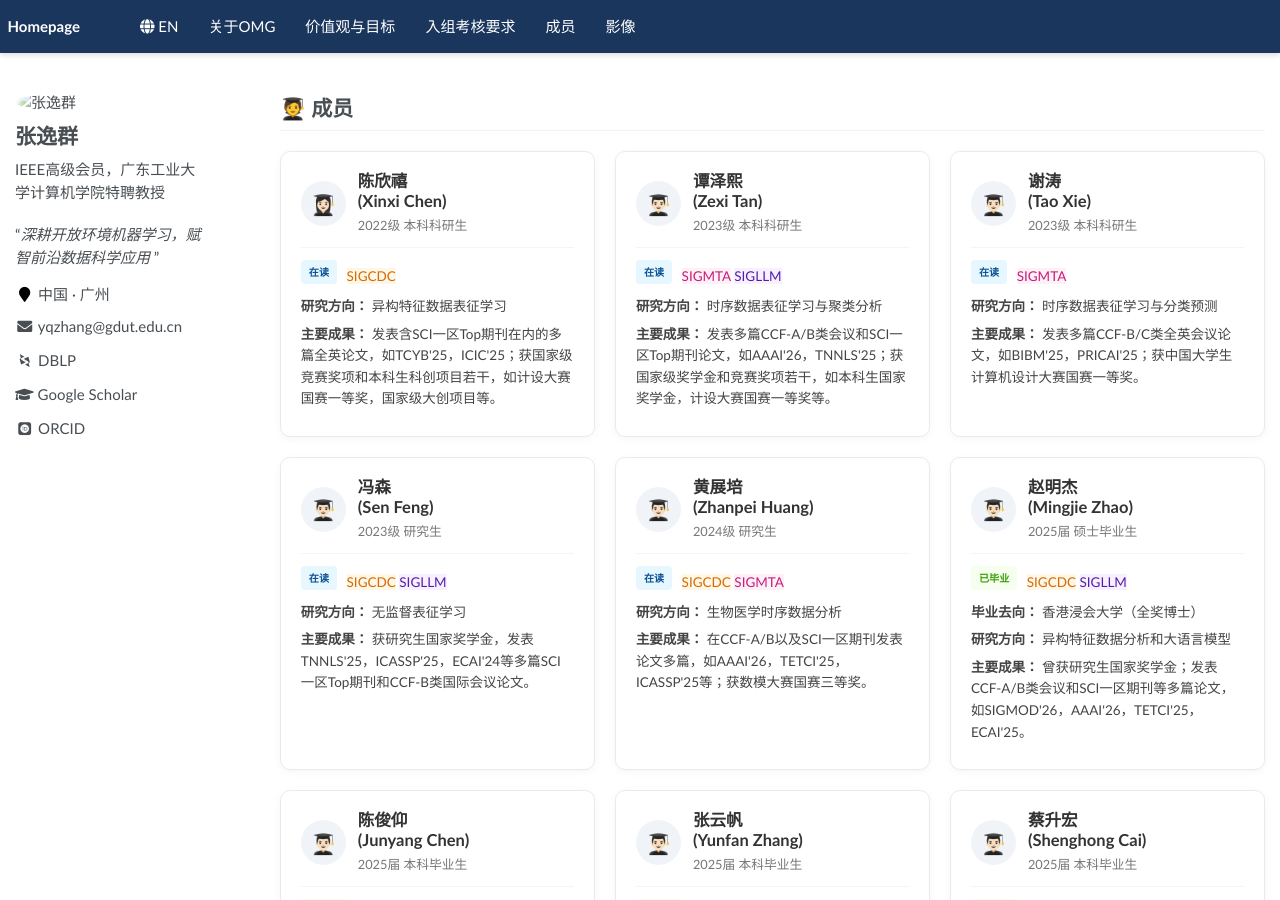
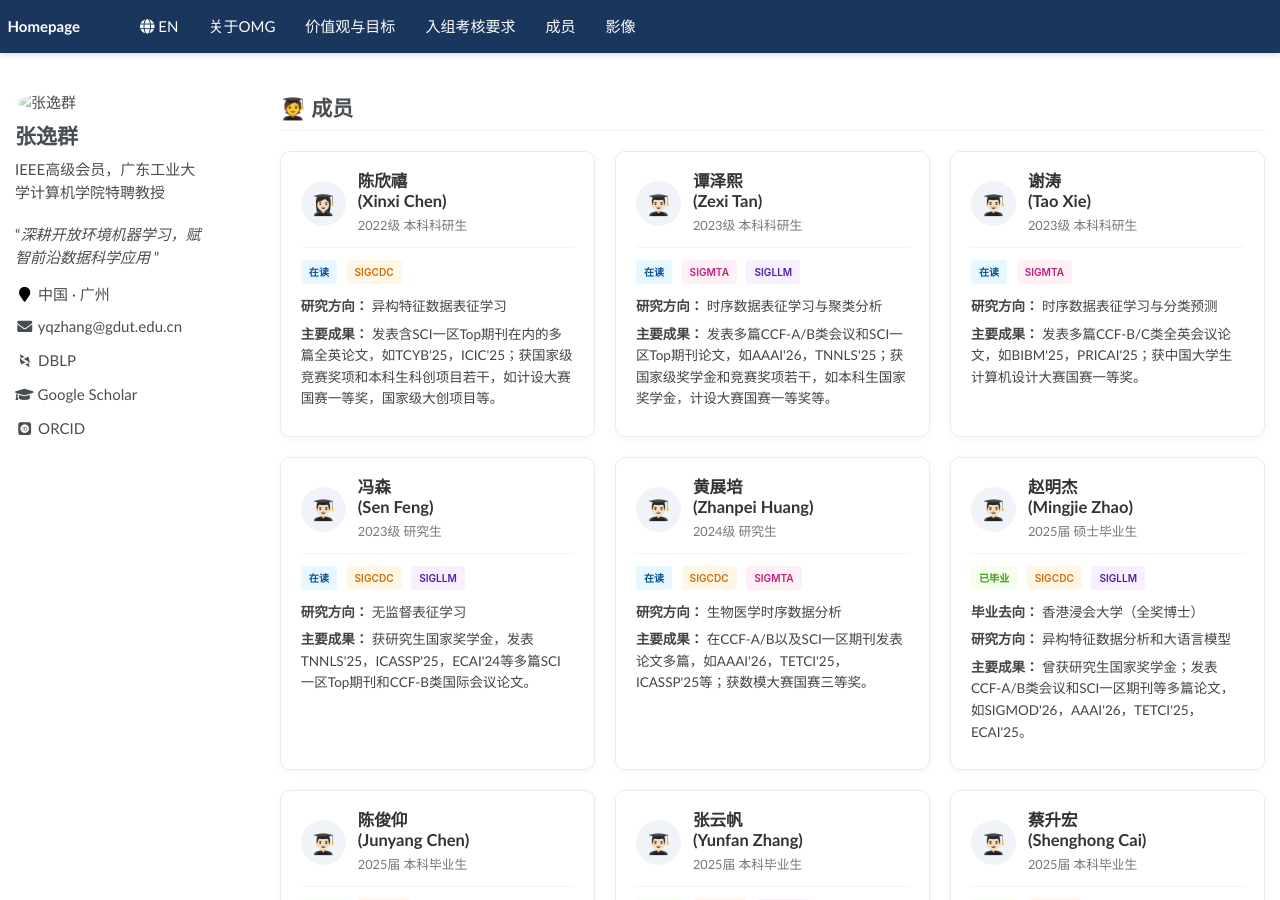
Before and after one commit to yqzhang-Zz/zh-OMG, a Jekyll site: the page built from _pages/about.md, in a window 1280 px wide and 900 px high, scrolled down 2081 px. Built offline with Jekyll 4.4.1, drawn with Linux system fonts in a browser that asks for light colours; some web fonts are replaced.

Commit message:
Update about.md

```diff
--- a/_pages/about.md
+++ b/_pages/about.md
@@ -230,7 +230,7 @@ OMG具体研究方向可参考本人主页所列论文和科研课题。组内**
       </div>
     </div>
     <div class="student-body">
-      <span class="tag">在读</span> <span class="tag-sigcdc">SIGCDC</span>
+      <span class="tag">在读</span> <span class="tag tag-sigcdc">SIGCDC</span>
       <p><strong>研究方向：</strong> 异构特征数据表征学习</p>
       <p><strong>主要成果：</strong> 发表含SCI一区Top期刊在内的多篇全英论文，如TCYB'25，ICIC'25；获国家级竞赛奖项和本科生科创项目若干，如计设大赛国赛一等奖，国家级大创项目等。</p>
     </div>
@@ -245,7 +245,7 @@ OMG具体研究方向可参考本人主页所列论文和科研课题。组内**
       </div>
     </div>
     <div class="student-body">
-      <span class="tag">在读</span> <span class="tag-sigmta">SIGMTA</span> <span class="tag-sigllm">SIGLLM</span>
+      <span class="tag">在读</span> <span class="tag tag-sigmta">SIGMTA</span> <span class="tag tag-sigllm">SIGLLM</span>
       <p><strong>研究方向：</strong> 时序数据表征学习与聚类分析</p>
       <p><strong>主要成果：</strong> 发表多篇CCF-A/B类会议和SCI一区Top期刊论文，如AAAI'26，TNNLS'25；获国家级奖学金和竞赛奖项若干，如本科生国家奖学金，计设大赛国赛一等奖等。</p>
     </div>
@@ -260,7 +260,7 @@ OMG具体研究方向可参考本人主页所列论文和科研课题。组内**
       </div>
     </div>
     <div class="student-body">
-      <span class="tag">在读</span> <span class="tag-sigmta">SIGMTA</span>
+      <span class="tag">在读</span> <span class="tag tag-sigmta">SIGMTA</span>
       <p><strong>研究方向：</strong> 时序数据表征学习与分类预测</p>
       <p><strong>主要成果：</strong> 发表多篇CCF-B/C类全英会议论文，如BIBM'25，PRICAI'25；获中国大学生计算机设计大赛国赛一等奖。</p>
     </div>
@@ -275,7 +275,7 @@ OMG具体研究方向可参考本人主页所列论文和科研课题。组内**
       </div>
     </div>
     <div class="student-body">
-      <span class="tag">在读</span> <span class="tag-sigcdc">SIGCDC</span> <span class="tag-sigllm">SIGLLM</span>
+      <span class="tag">在读</span> <span class="tag tag-sigcdc">SIGCDC</span> <span class="tag tag-sigllm">SIGLLM</span>
       <p><strong>研究方向：</strong> 无监督表征学习</p>
       <p><strong>主要成果：</strong> 获研究生国家奖学金，发表TNNLS'25，ICASSP'25，ECAI'24等多篇SCI一区Top期刊和CCF-B类国际会议论文。</p>
     </div>
@@ -290,7 +290,7 @@ OMG具体研究方向可参考本人主页所列论文和科研课题。组内**
       </div>
     </div>
     <div class="student-body">
-      <span class="tag">在读</span> <span class="tag-sigcdc">SIGCDC</span> <span class="tag-sigmta">SIGMTA</span>
+      <span class="tag">在读</span> <span class="tag tag-sigcdc">SIGCDC</span> <span class="tag tag-sigmta">SIGMTA</span>
       <p><strong>研究方向：</strong> 生物医学时序数据分析</p>
       <p><strong>主要成果：</strong> 在CCF-A/B以及SCI一区期刊发表论文多篇，如AAAI'26，TETCI'25，ICASSP'25等；获数模大赛国赛三等奖。</p>
     </div>
@@ -305,7 +305,7 @@ OMG具体研究方向可参考本人主页所列论文和科研课题。组内**
       </div>
     </div>
     <div class="student-body">
-      <span class="tag tag-alumni">已毕业</span> <span class="tag-sigcdc">SIGCDC</span> <span class="tag-sigllm">SIGLLM</span>
+      <span class="tag tag-alumni">已毕业</span> <span class="tag tag-sigcdc">SIGCDC</span> <span class="tag tag-sigllm">SIGLLM</span>
       <p><strong>毕业去向：</strong> 香港浸会大学（全奖博士）</p>
       <p><strong>研究方向：</strong> 异构特征数据分析和大语言模型</p>
       <p><strong>主要成果：</strong> 曾获研究生国家奖学金；发表CCF-A/B类会议和SCI一区期刊等多篇论文，如SIGMOD'26，AAAI'26，TETCI'25，ECAI'25。</p>
@@ -321,7 +321,7 @@ OMG具体研究方向可参考本人主页所列论文和科研课题。组内**
       </div>
     </div>
     <div class="student-body">
-      <span class="tag tag-alumni">已毕业</span> <span class="tag-sigcdc">SIGCDC</span>
+      <span class="tag tag-alumni">已毕业</span> <span class="tag tag-sigcdc">SIGCDC</span>
       <p><strong>毕业去向：</strong> 清华大学（硕士研究生在读）</p>
       <p><strong>研究方向：</strong> 图表征学习和大语言模型</p>
       <p><strong>主要成果：</strong> 发表CCF-A/B类和SCI一区Top期刊论文多篇，如DASFAA'26，SIGKDD'24；成果荣获挑战杯省赛特等奖。</p>
@@ -337,7 +337,7 @@ OMG具体研究方向可参考本人主页所列论文和科研课题。组内**
       </div>
     </div>
     <div class="student-body">
-      <span class="tag tag-alumni">已毕业</span> <span class="tag-sigcdc">SIGCDC</span> <span class="tag-sigllm">SIGLLM</span>
+      <span class="tag tag-alumni">已毕业</span> <span class="tag tag-sigcdc">SIGCDC</span> <span class="tag tag-sigllm">SIGLLM</span>
       <p><strong>毕业去向：</strong> 香港浸会大学（全奖直博）</p>
       <p><strong>研究方向：</strong> 无监督联邦学习和大语言模型</p>
       <p><strong>主要成果：</strong> 发表CCF-A类和SCI一/二区期刊论文多篇，如AAAI'25，NEUCOM'25；成果获国际会议最佳论文奖和挑战杯国赛三等奖。</p>
@@ -353,7 +353,7 @@ OMG具体研究方向可参考本人主页所列论文和科研课题。组内**
       </div>
     </div>
     <div class="student-body">
-      <span class="tag tag-alumni">已毕业</span> <span class="tag-sigcdc">SIGCDC</span>
+      <span class="tag tag-alumni">已毕业</span> <span class="tag tag-sigcdc">SIGCDC</span>
       <p><strong>毕业去向：</strong> 北师港浸大（研究助理）</p>
       <p><strong>研究方向：</strong> 分布式聚类分析与无监督联邦学习</p>
       <p><strong>主要成果：</strong> 发表SCI一区Top期刊和CCF-B类会议论文多篇，如ICDCS'24，IoTJ'26；成果获挑战杯省赛特等奖；主持国家级大创项目。</p>
```
